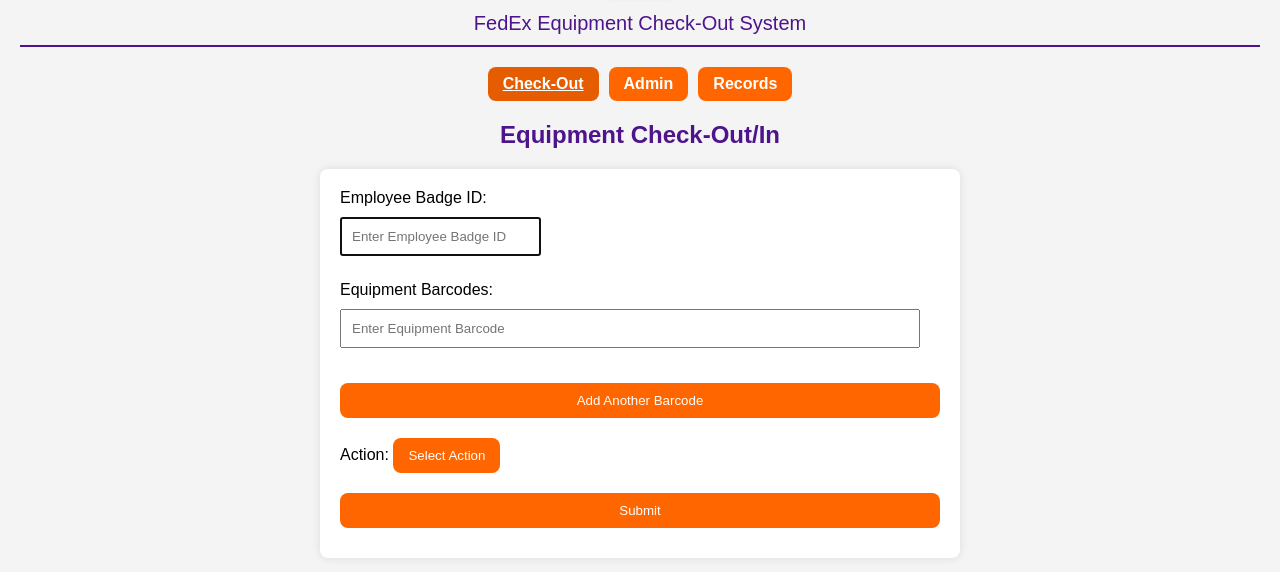
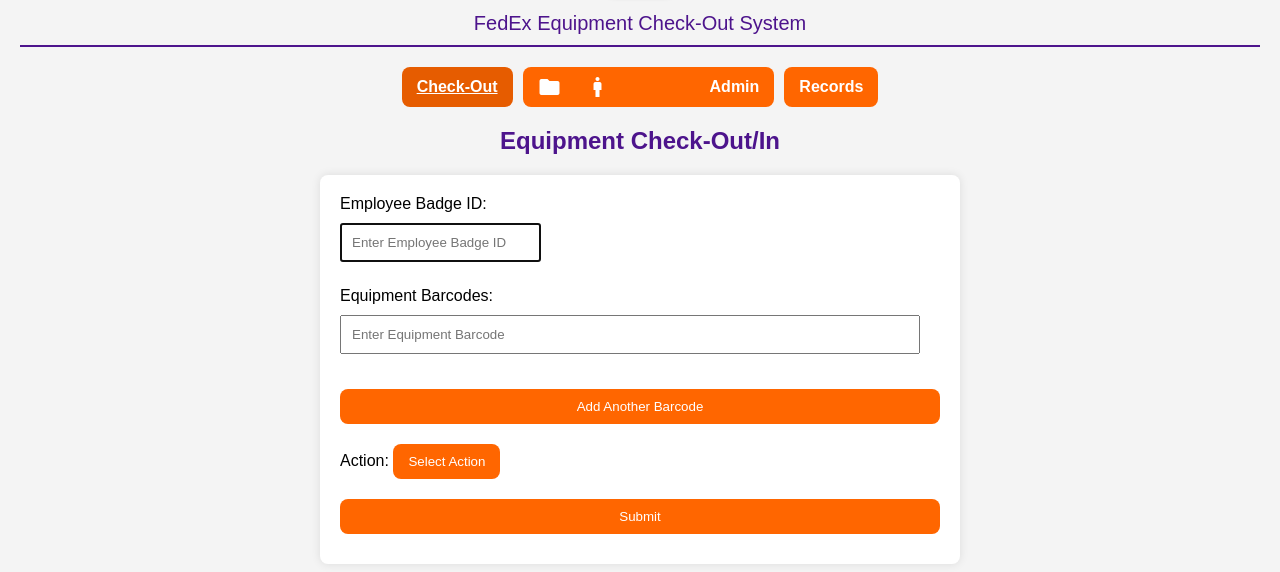
Before and after one commit to tepokato/FECS, a website: page index.html in a window 1280 px wide. Shown: the part 150-722 px from the top of the page. Drawn offline with Linux system fonts and the light colour scheme.

Commit message:
Add admin nav icon

```diff
--- a/index.html
+++ b/index.html
@@ -25,7 +25,7 @@
   <button id="navToggle" class="nav-toggle" aria-expanded="false" aria-controls="mainNav"><span class="material-icons">menu</span> Menu</button>
   <nav id="mainNav">
     <a href="#" id="navCheckout" data-section="checkout">Check-Out</a>
-    <a href="#" id="navAdmin" data-section="admin">Admin</a>
+    <a href="#" id="navAdmin" data-section="admin"><span class="material-icons">folder_managed</span> Admin</a>
     <a href="#" id="navRecords" data-section="records">Records</a>
   </nav>
 
--- a/styles/main.css
+++ b/styles/main.css
@@ -161,6 +161,9 @@
       background-color: #ff6600;
       padding: 0.5rem 0.9375rem;
       border-radius: 0.5rem;
+      display: inline-flex;
+      align-items: center;
+      gap: 0.25rem;
     }
     nav a.active {
       background-color: #e65c00;
```
